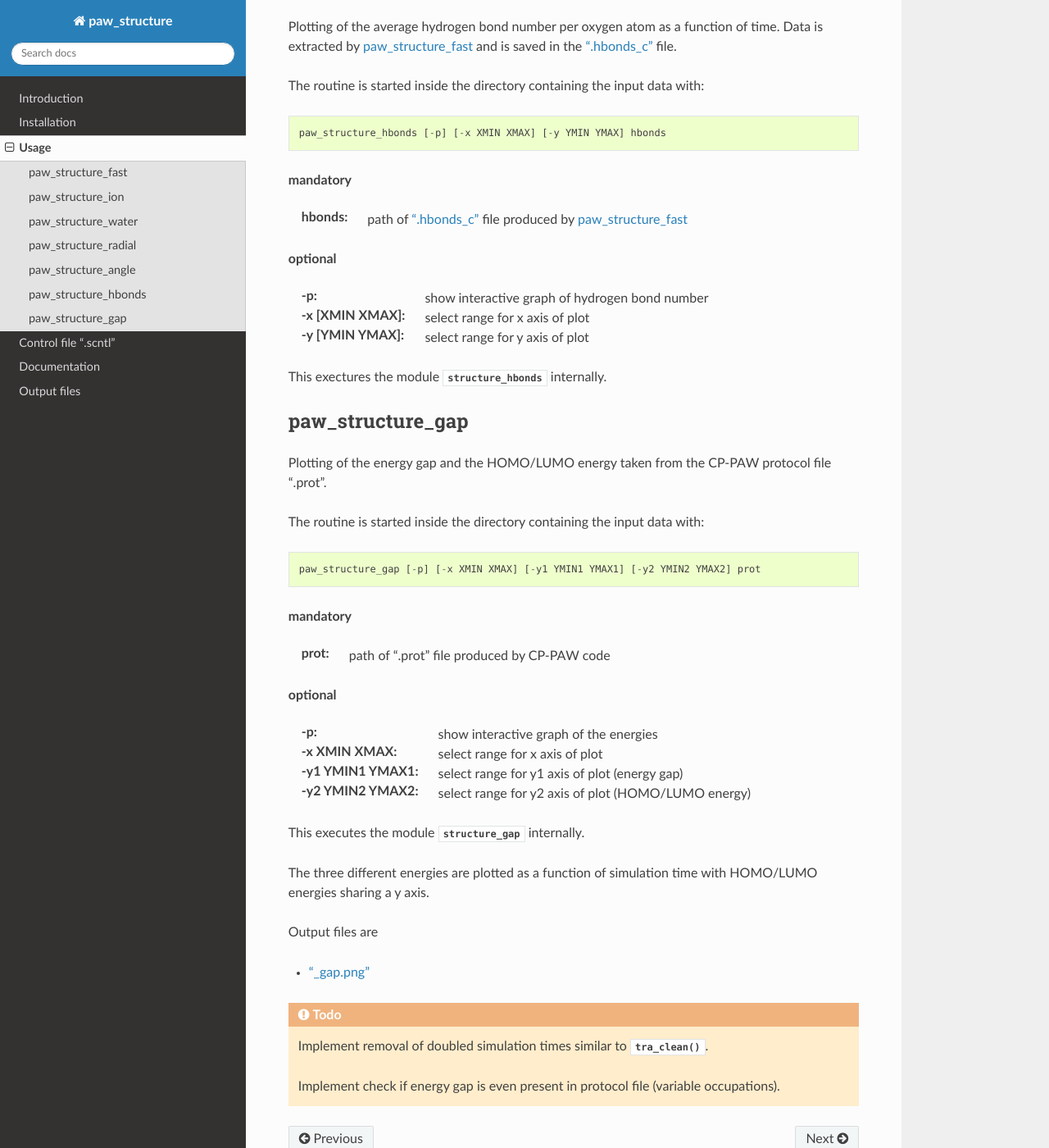
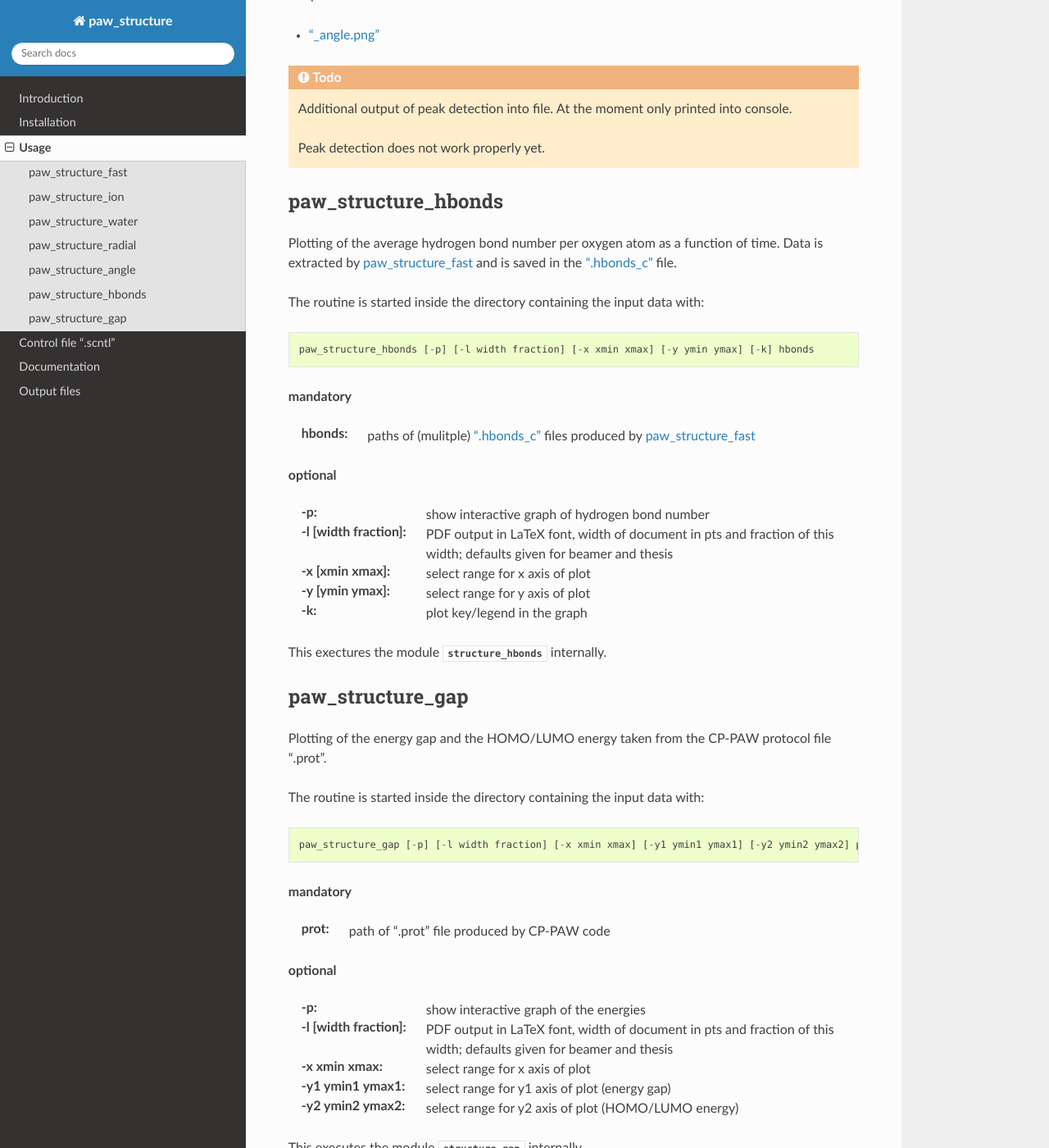
Before and after one commit to lksrmp/paw_structure, a Sphinx documentation site: the page built from docs/Usage.rst, in a window 1280 px wide and 1400 px high, scrolled down 5139 px. Shown: the whole window at 82% size. Built offline with Sphinx 7.4.7 and the Read the Docs theme 2.0.0, drawn with Linux system fonts in a browser that asks for light colours; the version number could not be read and is left out; some of the changed text lies outside the part shown.

Commit message:
latex output
multiple plot radial, angle and hbonds

```diff
--- a/docs/Usage.rst
+++ b/docs/Usage.rst
@@ -62,7 +62,7 @@ Performs further analysis of the data extracted by :ref:`Usage_paw_structure_fas
 
 The routine is started inside the directory containing the input data with::
 
-    paw_structure_ion [-p] [-x XMIN XMAX] [-y YMIN YMAX] ion
+    paw_structure_ion [-p] [-l width fraction] [-x xmin xmax] [-y ymin ymax] ion
 
 **mandatory**
 
@@ -71,8 +71,9 @@ The routine is started inside the directory containing the input data with::
 **optional**
 
 :-p: show interactive graph of atom number in ion complex
-:-x [XMIN XMAX]: select range for x axis of plot
-:-y [YMIN YMAX]: select range for y axis of plot
+:-l [width fraction]: PDF output in LaTeX font, width of document in pts and fraction of this width; defaults given for beamer and thesis
+:-x [xmin xmax]: select range for x axis of plot
+:-y [ymin ymax]: select range for y axis of plot
 
 This executes the module :mod:`.structure_ion` internally.
 
@@ -94,7 +95,7 @@ Performs further analysis of the data extracted by :ref:`Usage_paw_structure_fas
 
 The routine is started inside the directory containing the input data with::
 
-    paw_structure_water [-i ION] [-p] [-x XMIN XMAX] [-y YMIN YMAX] water
+    paw_structure_water [-i ion] [-p] [-l width fraction] [-x xmin xmax] [-y ymin ymax] [-k] water
 
 **mandatory**
 
@@ -104,8 +105,10 @@ The routine is started inside the directory containing the input data with::
 
 :-i [ION]: path of :ref:`Output_ion` complex file produced by :ref:`Usage_paw_structure_fast`
 :-p: show interactive graph of atom number in water complexes
-:-x [XMIN XMAX]: select range for x axis of plot
-:-y [YMIN YMAX]: select range for y axis of plot
+:-l [width fraction]: PDF output in LaTeX font, width of document in pts and fraction of this width; defaults given for beamer and thesis
+:-x [xmin xmax]: select range for x axis of plot
+:-y [ymin ymax]: select range for y axis of plot
+:-k: plot key/legend in the graph; only works if ion is selected
 
 This executes the module :mod:`.structure_water` internally.
 
@@ -140,19 +143,21 @@ Plotting of the radial distribution function (RDF) extracted by :ref:`Usage_paw_
 
 The routine is started inside the directory containing the input data with::
 
-    paw_structure_radial [-i] [-fwhm] [-p] [-x XMIN XMAX] [-y YMIN YMAX] radial
+    paw_structure_radial [-i] [-fwhm] [-p] [-l width fraction] [-x xmin xmax] [-y ymin ymax] [-k] radial
 
 **mandatory**
 
-:radial: path of :ref:`Output_radial` file produced by :ref:`Usage_paw_structure_fast`
+:radial: paths of (multiple) :ref:`Output_radial` files produced by :ref:`Usage_paw_structure_fast`
 
 **optional**
 
 :-i: integrate RDF to obtain the coordination number
 :-fwhm: peak detection and analysis
 :-p: show interactive graph of radial distribution function
-:-x [XMIN XMAX]: select range for x axis of plot
-:-y [YMIN YMAX]: select range for y axis of plot
+:-l [width fraction]: PDF output in LaTeX font, width of document in pts and fraction of this width; defaults given for beamer and thesis
+:-x [xmin xmax]: select range for x axis of plot
+:-y [ymin ymax]: select range for y axis of plot
+:-k: plot key/legend in the graph
 
 This exectures the module :mod:`.structure_radial` internally.
 
@@ -179,18 +184,20 @@ Plotting of the angular distribution function (ADF) extracted by :ref:`Usage_paw
 
 The routine is started inside the directory containing the input data with::
 
-    paw_structure_angle [-fwhm] [-p] [-x XMIN XMAX] [-y YMIN YMAX] angle
+    paw_structure_angle [-fwhm] [-p] [-l width fraction] [-x xmin xmax] [-y ymin ymax] [-k] angle
 
 **mandatory**
 
-:angle: path of :ref:`Output_angle` file produced by :ref:`Usage_paw_structure_fast`
+:angle: paths of (mulitple) :ref:`Output_angle` files produced by :ref:`Usage_paw_structure_fast`
 
 **optional**
 
 :-fwhm: peak detection and analysis
 :-p: show interactive graph of angular distribution function
-:-x [XMIN XMAX]: select range for x axis of plot
-:-y [YMIN YMAX]: select range for y axis of plot
+:-l [width fraction]: PDF output in LaTeX font, width of document in pts and fraction of this width; defaults given for beamer and thesis
+:-x [xmin xmax]: select range for x axis of plot
+:-y [ymin ymax]: select range for y axis of plot
+:-k: plot key/legend in the graph
 
 This exectures the module :mod:`.structure_angle` internally.
 
@@ -217,17 +224,19 @@ Plotting of the average hydrogen bond number per oxygen atom as a function of ti
 
 The routine is started inside the directory containing the input data with::
 
-    paw_structure_hbonds [-p] [-x XMIN XMAX] [-y YMIN YMAX] hbonds
+    paw_structure_hbonds [-p] [-l width fraction] [-x xmin xmax] [-y ymin ymax] [-k] hbonds
 
 **mandatory**
 
-:hbonds: path of :ref:`Output_hbonds_c`  file produced by :ref:`Usage_paw_structure_fast`
+:hbonds: paths of (mulitple) :ref:`Output_hbonds_c` files produced by :ref:`Usage_paw_structure_fast`
 
 **optional**
 
 :-p: show interactive graph of hydrogen bond number
-:-x [XMIN XMAX]: select range for x axis of plot
-:-y [YMIN YMAX]: select range for y axis of plot
+:-l [width fraction]: PDF output in LaTeX font, width of document in pts and fraction of this width; defaults given for beamer and thesis
+:-x [xmin xmax]: select range for x axis of plot
+:-y [ymin ymax]: select range for y axis of plot
+:-k: plot key/legend in the graph
 
 This exectures the module :mod:`.structure_hbonds` internally.
 
@@ -239,7 +248,7 @@ Plotting of the energy gap and the HOMO/LUMO energy taken from the CP-PAW protoc
 
 The routine is started inside the directory containing the input data with::
 
-    paw_structure_gap [-p] [-x XMIN XMAX] [-y1 YMIN1 YMAX1] [-y2 YMIN2 YMAX2] prot
+    paw_structure_gap [-p] [-l width fraction] [-x xmin xmax] [-y1 ymin1 ymax1] [-y2 ymin2 ymax2] prot
 
 **mandatory**
 
@@ -248,9 +257,10 @@ The routine is started inside the directory containing the input data with::
 **optional**
 
 :-p: show interactive graph of the energies
-:-x XMIN XMAX: select range for x axis of plot
-:-y1 YMIN1 YMAX1: select range for y1 axis of plot (energy gap)
-:-y2 YMIN2 YMAX2: select range for y2 axis of plot (HOMO/LUMO energy)
+:-l [width fraction]: PDF output in LaTeX font, width of document in pts and fraction of this width; defaults given for beamer and thesis
+:-x xmin xmax: select range for x axis of plot
+:-y1 ymin1 ymax1: select range for y1 axis of plot (energy gap)
+:-y2 ymin2 ymax2: select range for y2 axis of plot (HOMO/LUMO energy)
 
 This executes the module :mod:`.structure_gap` internally.
 
```
Also changed, not shown: docs/Output.rst (+27 -1 lines), 9 other files.
